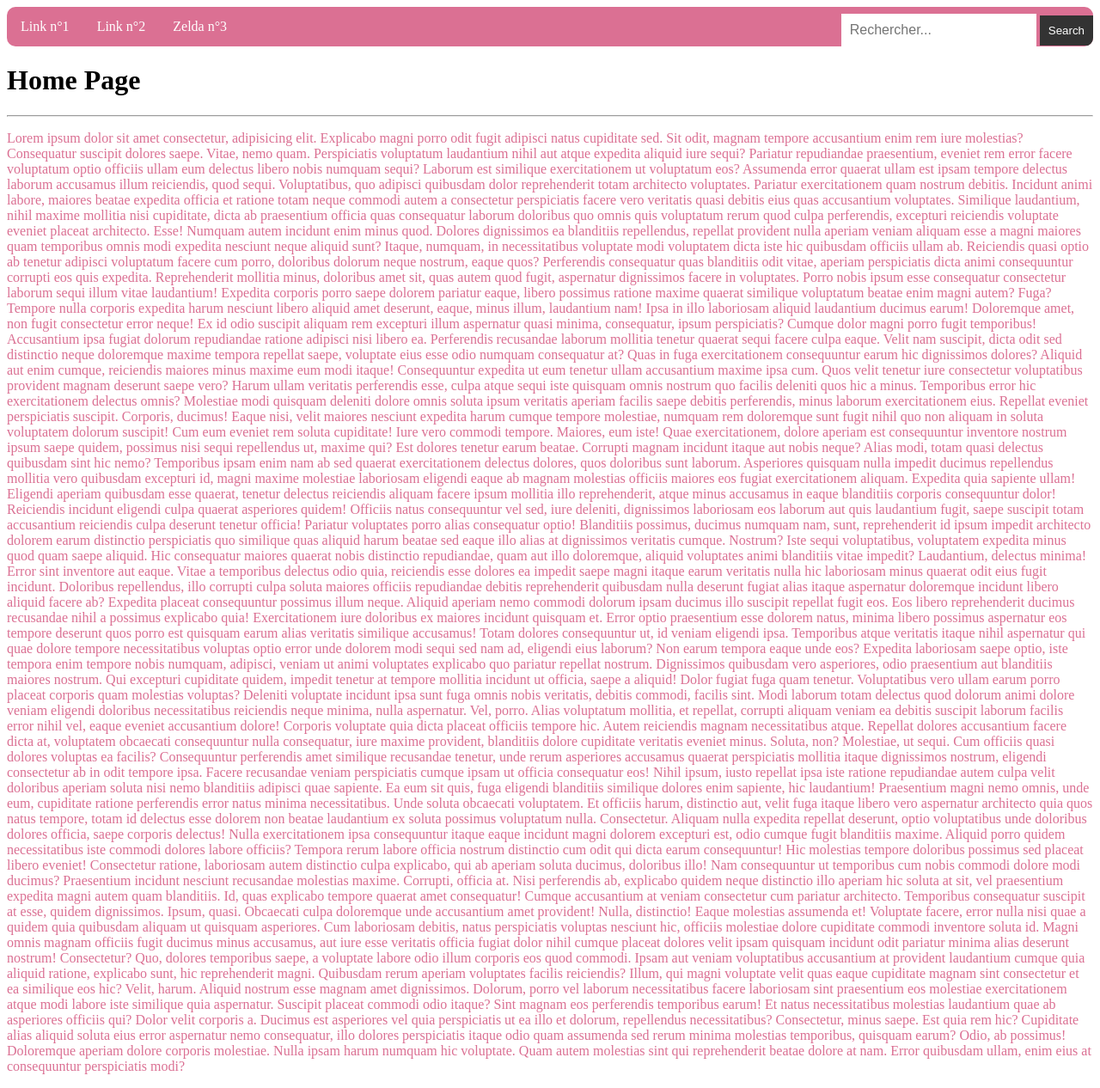
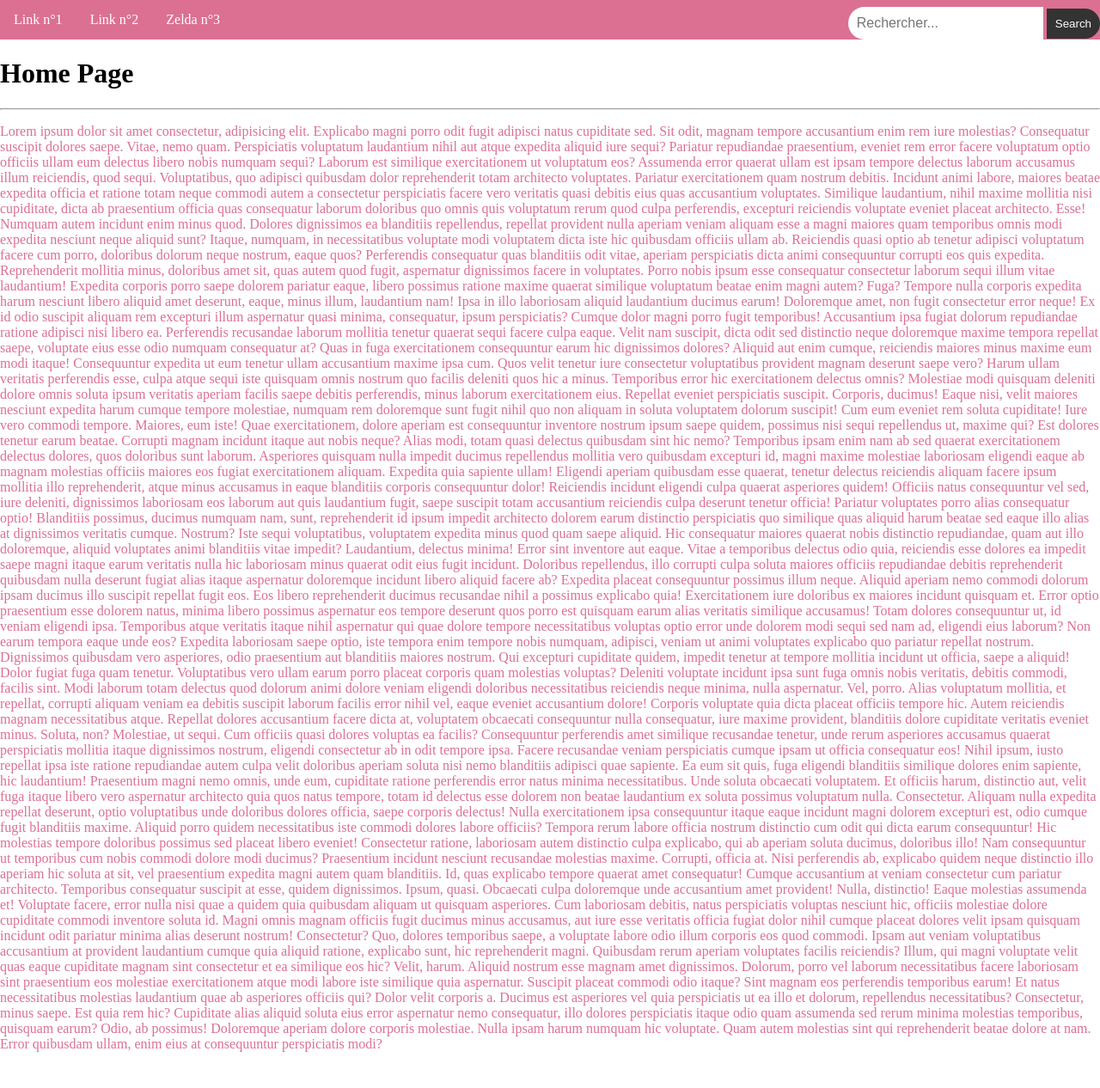
Before and after one commit to oceanemiyako/DWWM, a web app: file Exohtml/exo9/index.html in a window 1280 px wide. Shown: the whole page at 86% size. After the commit the page ends 1224 px from the top, so only its background shows below. Run offline with its HTML, style and script files only (its server is not run), Linux system fonts and the light colour scheme.

Commit message:
exo9suite

```diff
--- a/Exohtml/exo9/assets/css/style.css
+++ b/Exohtml/exo9/assets/css/style.css
@@ -1,3 +1,7 @@
+html, body {
+    margin: 0;
+  }
+
 #mon-p {
     background-color: white;
     color: palevioletred;
@@ -9,7 +13,6 @@
 nav {
     background-color: palevioletred;
     overflow: hidden;
-    border-radius: 10px;
 
 }
 
@@ -31,6 +34,7 @@ nav {
 
 .search-container {
     float: right;
+    border-radius: 20px 0% 0% 20px;
 }
 
 input[type=text] {
@@ -38,6 +42,8 @@ input[type=text] {
     margin-top: 8px;
     font-size: 16px;
     border: none;
+    border-radius: 20px 0% 0% 20px;
+
 }
 
 button {
@@ -46,6 +52,8 @@ button {
     color: white;
     border: none;
     cursor: pointer;
+    border-radius: 0% 20px 20px 0%;
+
 }
 
 button:hover {
```
Also changed, not shown: Exohtml/exo9/index.html (+3 -12 lines).
